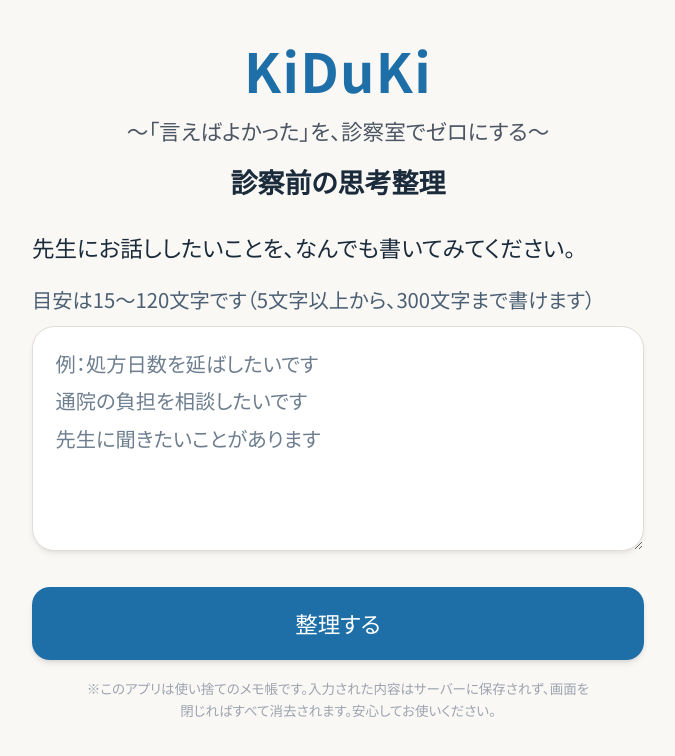
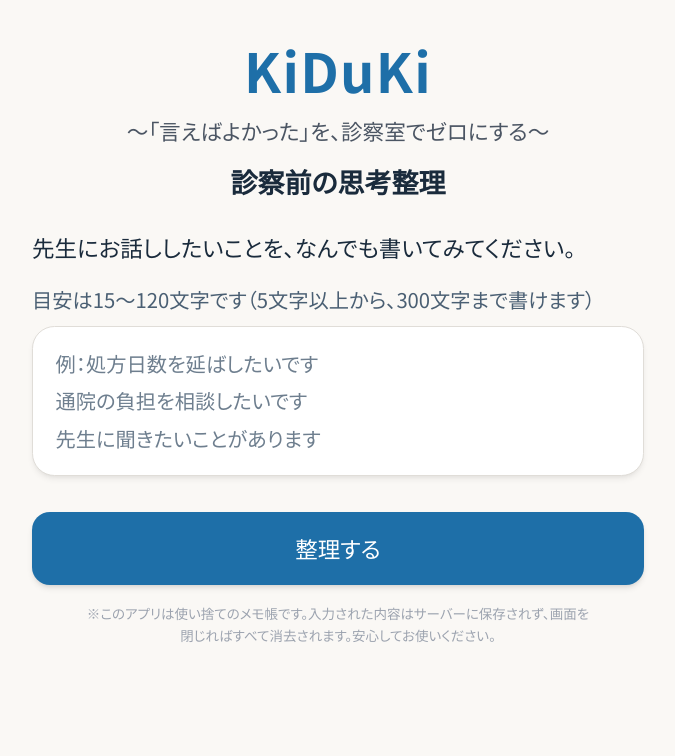
Before and after one commit to Medirealize/kiduki-app, a Next.js app: page / in a window 1280 px wide. Shown: the top 756 px of the page, without its empty margins (302-977 px from the left). Built offline with nearby package versions, Linux system fonts and the light colour scheme.

Commit message:
textarea: 初期3行・入力に応じて自動伸縮・overflow-hidden・ボタン連動
Made-with: Cursor

```diff
--- a/src/app/globals.css
+++ b/src/app/globals.css
@@ -65,9 +65,9 @@
     transform: scale(0.98);
   }
 
-  /* テキストエリア: ゆったり書き込める・柔らかい角丸・軽い浮き */
+  /* テキストエリア: 3行起点・自動伸縮・ゆったり書き込める・柔らかい角丸・軽い浮き */
   .textarea-kiduki {
-    min-height: 8rem;
+    min-height: 8rem; /* 3行分の高さ（line-height 1.85 × 3 + padding） */
     padding: 1rem 1.25rem;
     font-size: 1.125rem;
     line-height: 1.85;
@@ -75,6 +75,9 @@
     border: 1px solid #e0ddd8;
     background-color: #ffffff;
     box-shadow: 0 4px 6px -1px rgb(0 0 0 / 0.07), 0 2px 4px -2px rgb(0 0 0 / 0.05);
+    overflow: hidden;
+    resize: none;
+    transition: height 0.15s ease-out;
   }
 
   .textarea-kiduki::placeholder {
--- a/src/components/InputScreen.tsx
+++ b/src/components/InputScreen.tsx
@@ -76,12 +76,29 @@ export default function InputScreen() {
   const [showToast, setShowToast] = useState(false);
   const [originalInput, setOriginalInput] = useState("");
   const mainRef = useRef<HTMLElement>(null);
+  const textareaRef = useRef<HTMLTextAreaElement>(null);
+  const minHeightRef = useRef<number>(0);
 
   useEffect(() => {
     if (step >= 2 && step <= 6 && mainRef.current) {
       mainRef.current.scrollIntoView({ behavior: "smooth", block: "start" });
     }
   }, [step]);
+
+  /** 入力欄の高さを3行以上で内容に合わせて自動調整（スクロールバーなし・下のボタン等は自然に連動） */
+  const adjustTextareaHeight = () => {
+    const el = textareaRef.current;
+    if (!el) return;
+    if (minHeightRef.current === 0) minHeightRef.current = el.offsetHeight;
+    const minH = minHeightRef.current;
+    el.style.height = "0px";
+    el.style.height = `${Math.max(minH, el.scrollHeight)}px`;
+  };
+
+  useEffect(() => {
+    if (step !== 0) return;
+    adjustTextareaHeight();
+  }, [input, step]);
 
   function getErrorMessage(status: number, serverMessage?: string | null): string {
     if (serverMessage?.trim()) return serverMessage;
@@ -282,12 +299,14 @@ export default function InputScreen() {
               目安は15〜120文字です（5文字以上から、300文字まで書けます）
             </p>
             <textarea
-              className="textarea-kiduki w-full resize-y text-[1.125rem] min-h-[10rem]"
+              ref={textareaRef}
+              className="textarea-kiduki w-full text-[1.125rem]"
               placeholder={PLACEHOLDER}
-              rows={5}
+              rows={3}
               aria-label="先生にお話ししたいこと"
               value={input}
               onChange={(e) => setInput(e.target.value)}
+              onFocus={adjustTextareaHeight}
               disabled={loading}
             />
             {error && (
```
